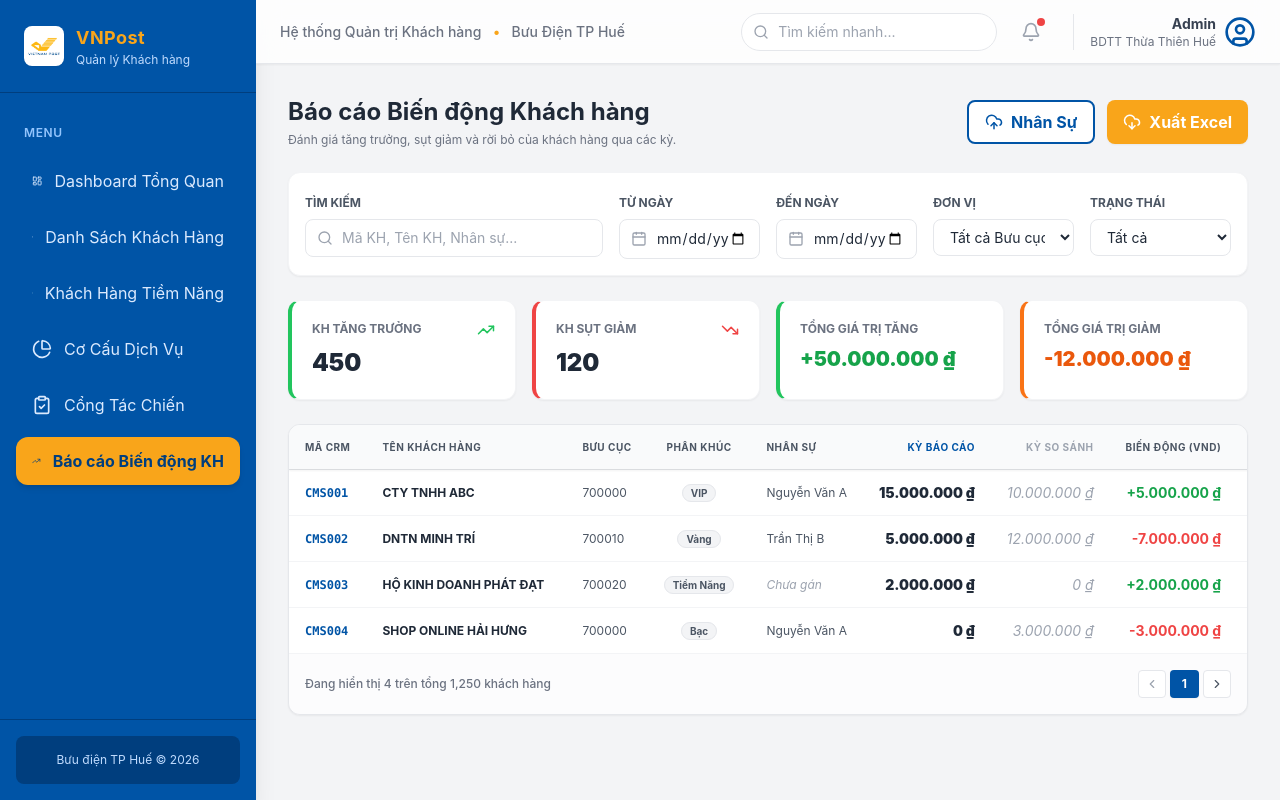
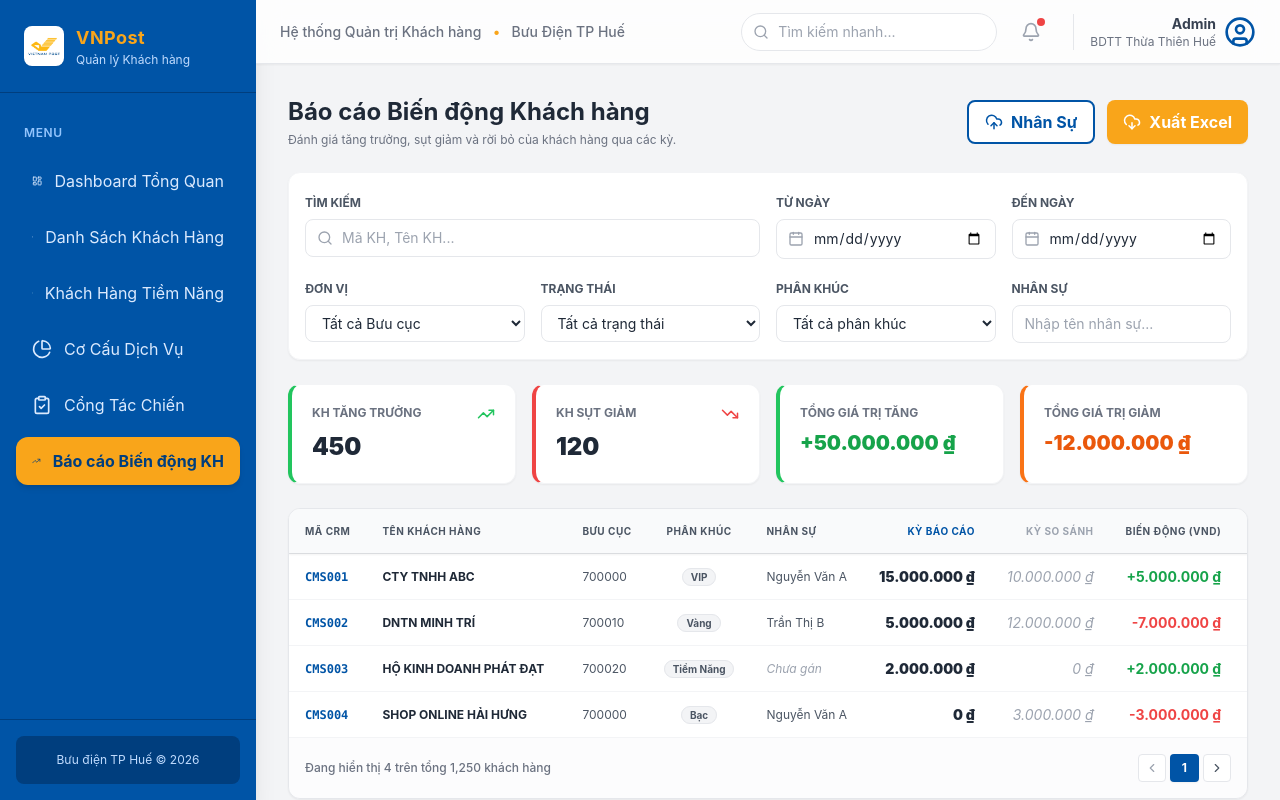
Before and after one commit to tntTan2292/KHHH-V1, a React (Vite) app: page /customer-movement in a window 1280 px wide. Built offline with nearby package versions, Linux system fonts and the light colour scheme.

Commit message:
fix(customer-movement): complete filter UI consistency

```diff
--- a/src/pages/CustomerMovement.jsx
+++ b/src/pages/CustomerMovement.jsx
@@ -106,7 +106,7 @@ export default function CustomerMovement() {
 
       {/* Filter Area */}
       <div className="card p-4 bg-white shadow-sm border border-gray-100 rounded-xl">
-        <div className="grid grid-cols-1 md:grid-cols-3 lg:grid-cols-6 gap-4">
+        <div className="grid grid-cols-1 md:grid-cols-2 lg:grid-cols-4 gap-4">
           <div className="space-y-1.5 lg:col-span-2">
             <label className="text-xs font-bold text-gray-600 uppercase">Tìm kiếm</label>
             <div className="relative">
@@ -116,7 +116,7 @@ export default function CustomerMovement() {
                 name="search"
                 value={filters.search}
                 onChange={handleFilterChange}
-                placeholder="Mã KH, Tên KH, Nhân sự..."
+                placeholder="Mã KH, Tên KH..."
                 className="w-full pl-9 pr-3 py-2 rounded-lg border border-gray-200 focus:border-vnpost-blue outline-none text-sm"
               />
             </div>
@@ -157,12 +157,33 @@ export default function CustomerMovement() {
           <div className="space-y-1.5">
             <label className="text-xs font-bold text-gray-600 uppercase">Trạng thái</label>
             <select name="movement_status" value={filters.movement_status} onChange={handleFilterChange} className="w-full px-3 py-2 rounded-lg border border-gray-200 focus:border-vnpost-blue outline-none text-sm bg-white">
-              <option value="">Tất cả</option>
+              <option value="">Tất cả trạng thái</option>
               <option value="INCREASE">Tăng trưởng</option>
               <option value="DECREASE">Sụt giảm</option>
               <option value="NEW">Khách mới</option>
               <option value="CHURN">Rời bỏ</option>
             </select>
+          </div>
+          <div className="space-y-1.5">
+            <label className="text-xs font-bold text-gray-600 uppercase">Phân khúc</label>
+            <select name="rfm_segment" value={filters.rfm_segment} onChange={handleFilterChange} className="w-full px-3 py-2 rounded-lg border border-gray-200 focus:border-vnpost-blue outline-none text-sm bg-white">
+              <option value="">Tất cả phân khúc</option>
+              <option value="VIP">VIP</option>
+              <option value="Vàng">Vàng</option>
+              <option value="Bạc">Bạc</option>
+              <option value="Tiềm Năng">Tiềm Năng</option>
+            </select>
+          </div>
+          <div className="space-y-1.5">
+            <label className="text-xs font-bold text-gray-600 uppercase">Nhân sự</label>
+            <input
+              type="text"
+              name="nhan_su"
+              value={filters.nhan_su}
+              onChange={handleFilterChange}
+              placeholder="Nhập tên nhân sự..."
+              className="w-full px-3 py-2 rounded-lg border border-gray-200 focus:border-vnpost-blue outline-none text-sm bg-white"
+            />
           </div>
         </div>
       </div>
```
